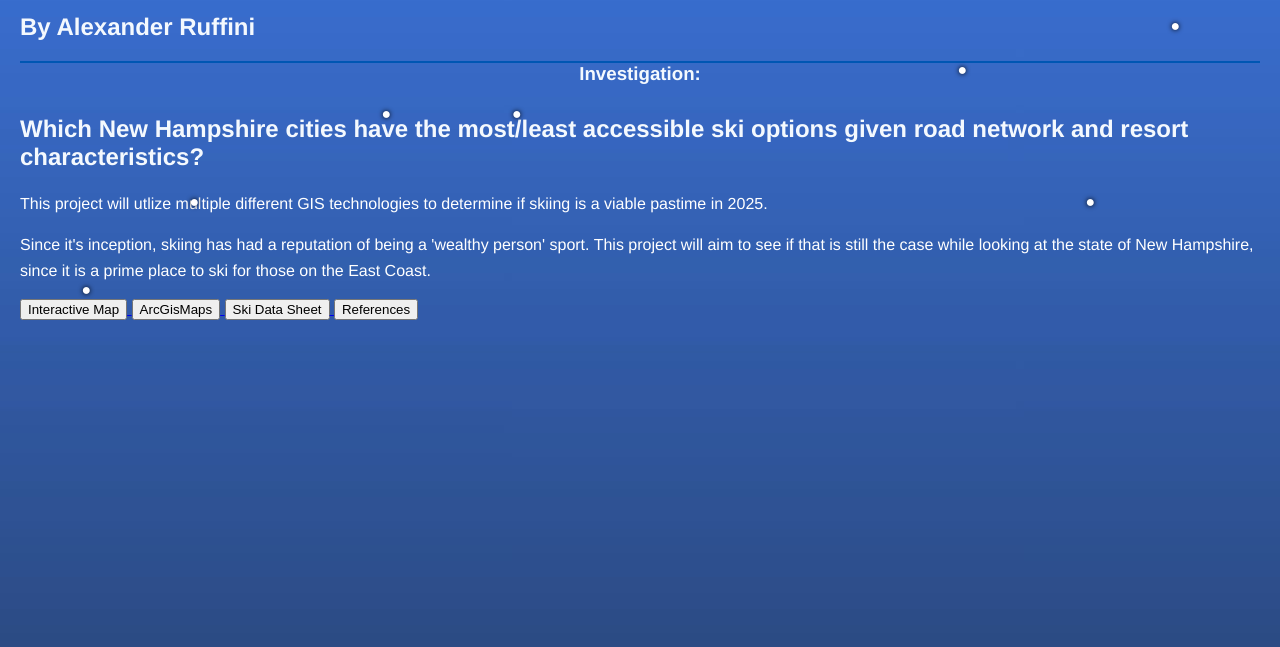
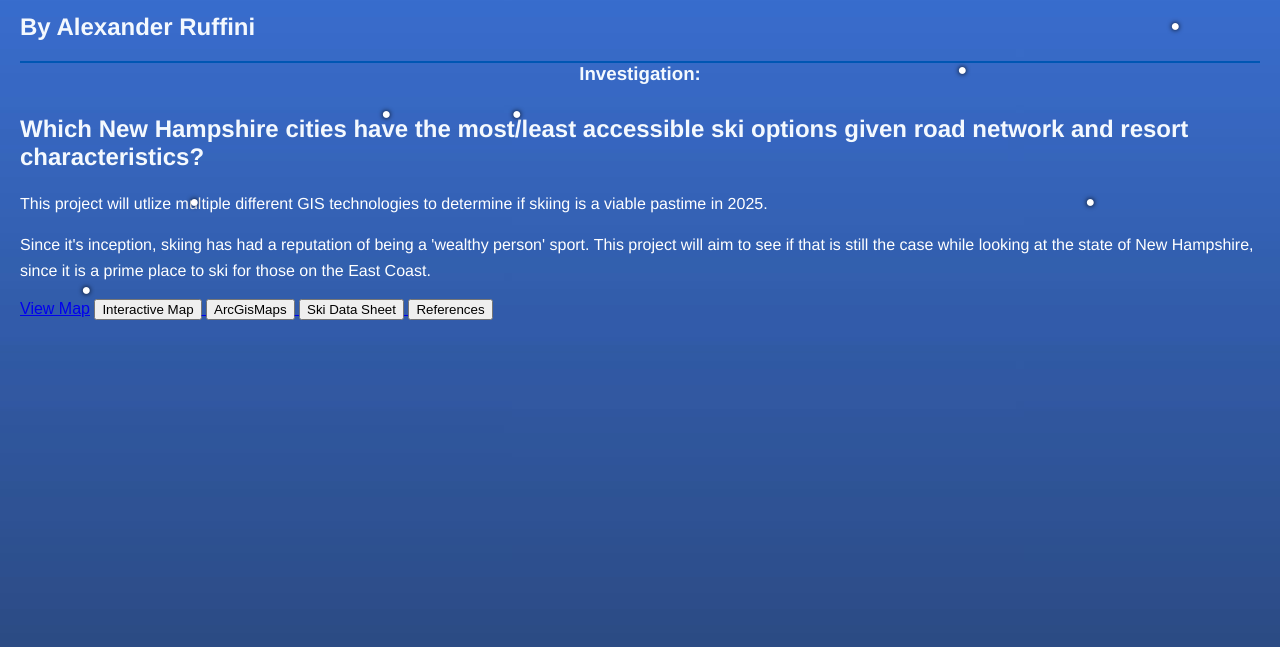
Before and after one commit to aaruffini/NH-Ski-Resort-GIS-Project, a plain HTML site: page index.html in a window 1280 px wide. Shown: the part 79-726 px from the top of the page. Drawn offline with Linux system fonts and the light colour scheme.

Commit message:
Edits made after grade

```diff
--- a/index.html
+++ b/index.html
@@ -17,7 +17,7 @@
     <h2>Which New Hampshire cities have the most/least accessible ski options given road network and resort characteristics?</h2>
     <p>This project will utlize multiple different GIS technologies to determine if skiing is a viable pastime in 2025.</p>
     <p>Since it's inception, skiing has had a reputation of being a 'wealthy person' sport. This project will aim to see if that is still the case while looking at the state of New Hampshire, since it is a prime place to ski for those on the East Coast.</p>
-     <a href="Site/test.html">
+    <a href="/NH-Ski-Resort-GIS-Project/Site/arcmaps.html">View Map</a>     <a href="Site/arcmaps.html">
         <button>Interactive Map</button>
     </a>
     <a href="Site/ArcGISMaps.html">
```
Also changed, not shown: 1 other file.
